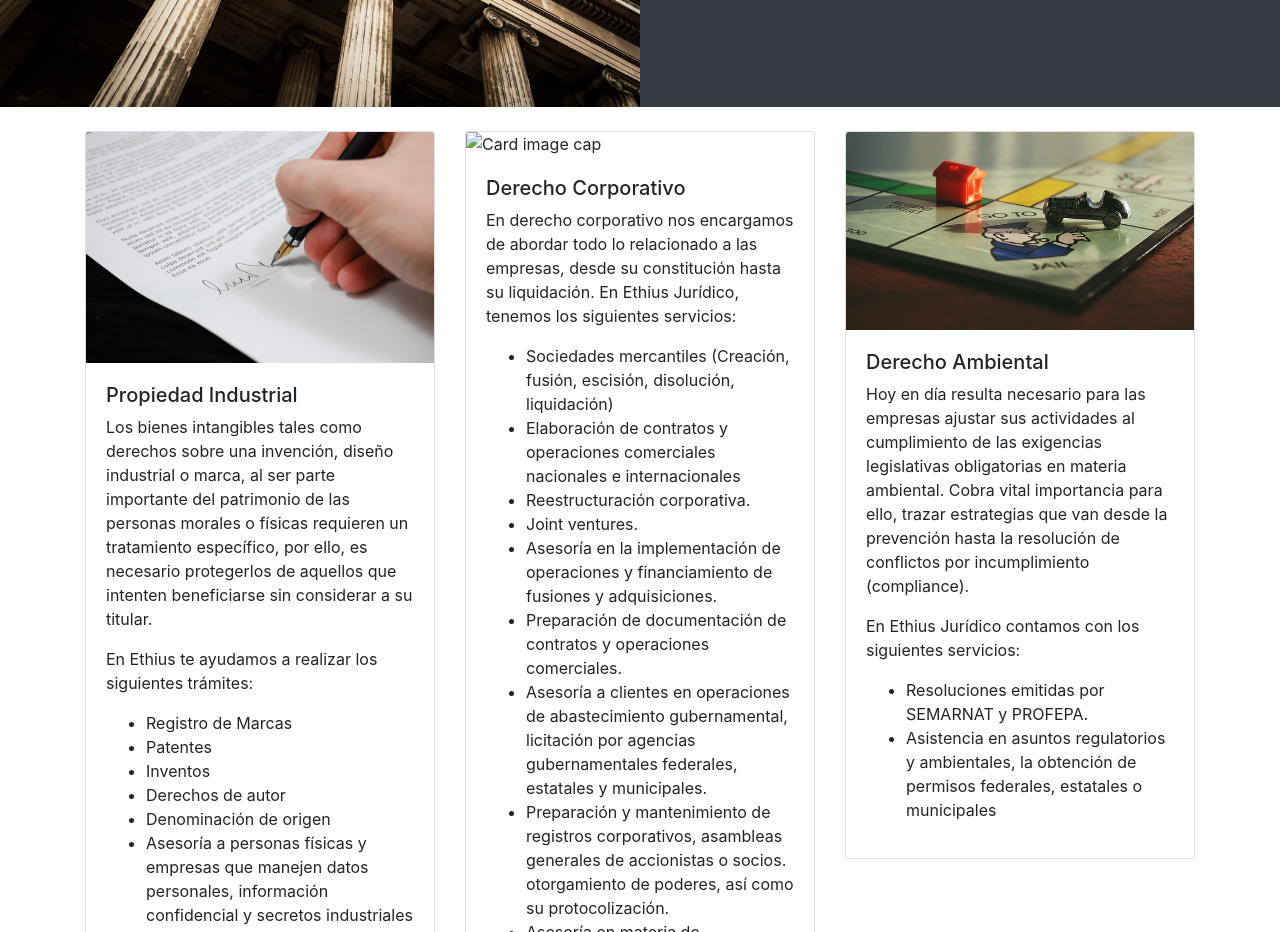
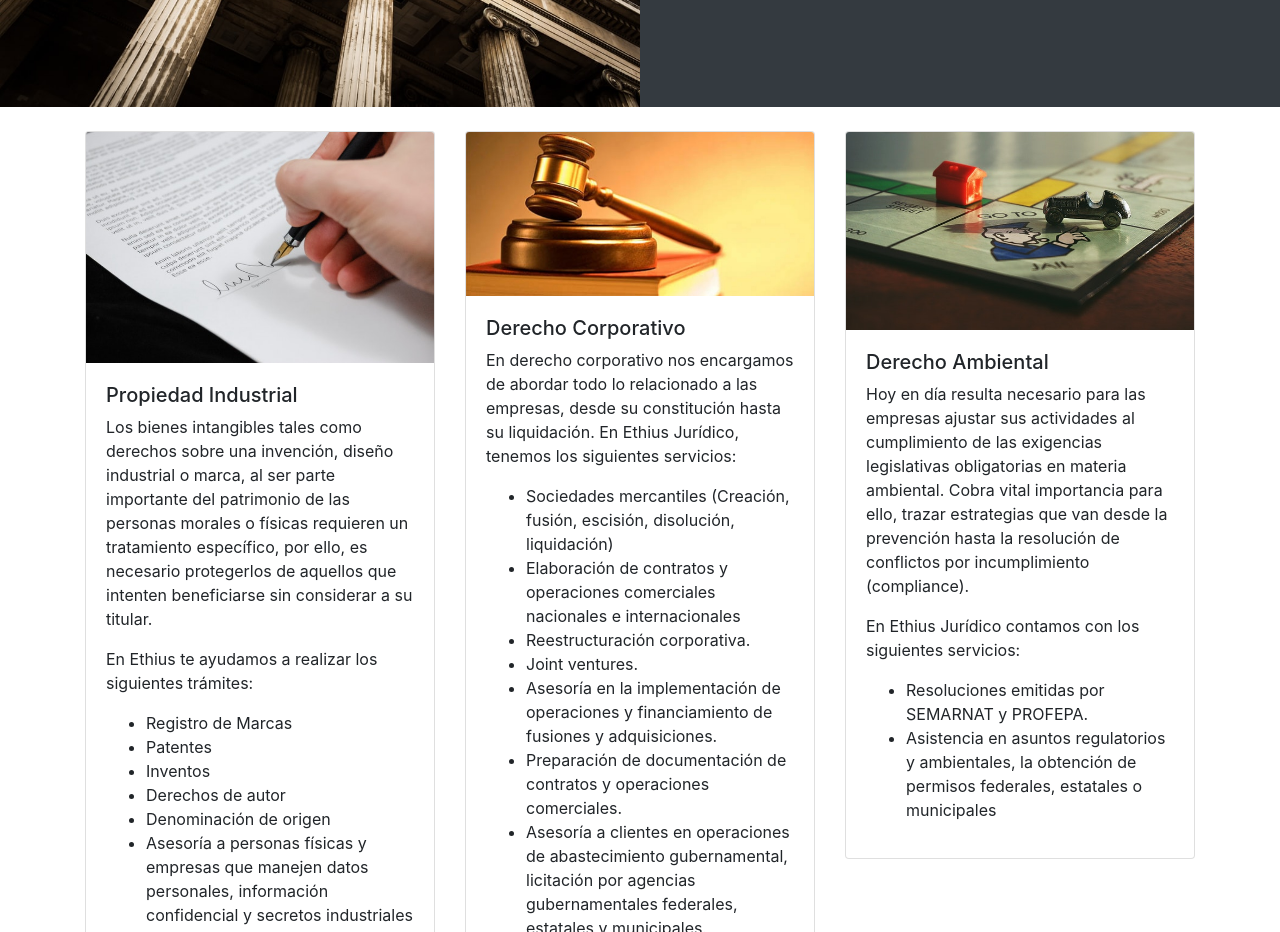
Before and after one commit to Hermestech/Despacho, a plain HTML site: page servicios.html in a window 1280 px wide. Shown: the part 880-1812 px from the top of the page. Drawn offline with nearby package versions, Linux system fonts and the light colour scheme.

Commit message:
cambio una foto

```diff
--- a/servicios.html
+++ b/servicios.html
@@ -133,7 +133,7 @@
 
               <div class="col-md-4 lg-4 s-12 mb-4">
                 <div class="card">
-                  <img class="card-img-top" src="assets/images/.jpg" alt="Card image cap">
+                  <img class="card-img-top" src="assets/images/Civil.jpg" alt="Card image cap">
                   <div class="card-body">
                     <!-- <div class="badges">
                       <span class="badge badge-warning">JavaScript</span>
```
